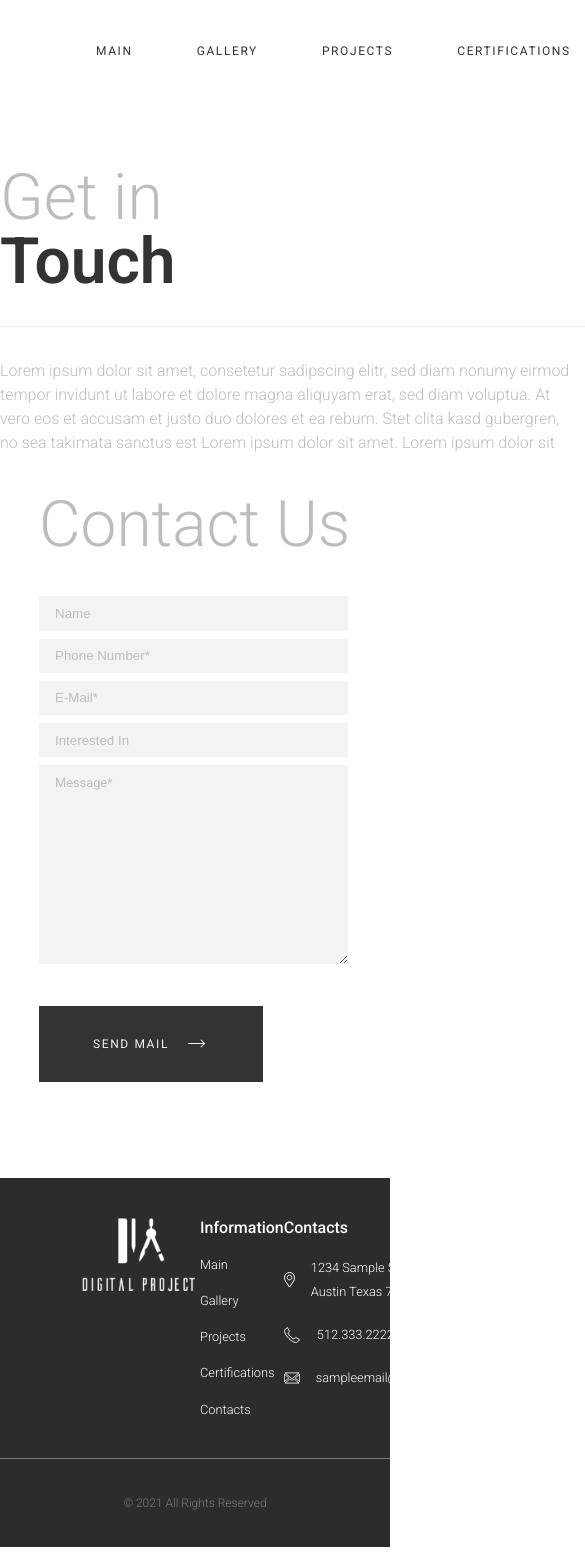
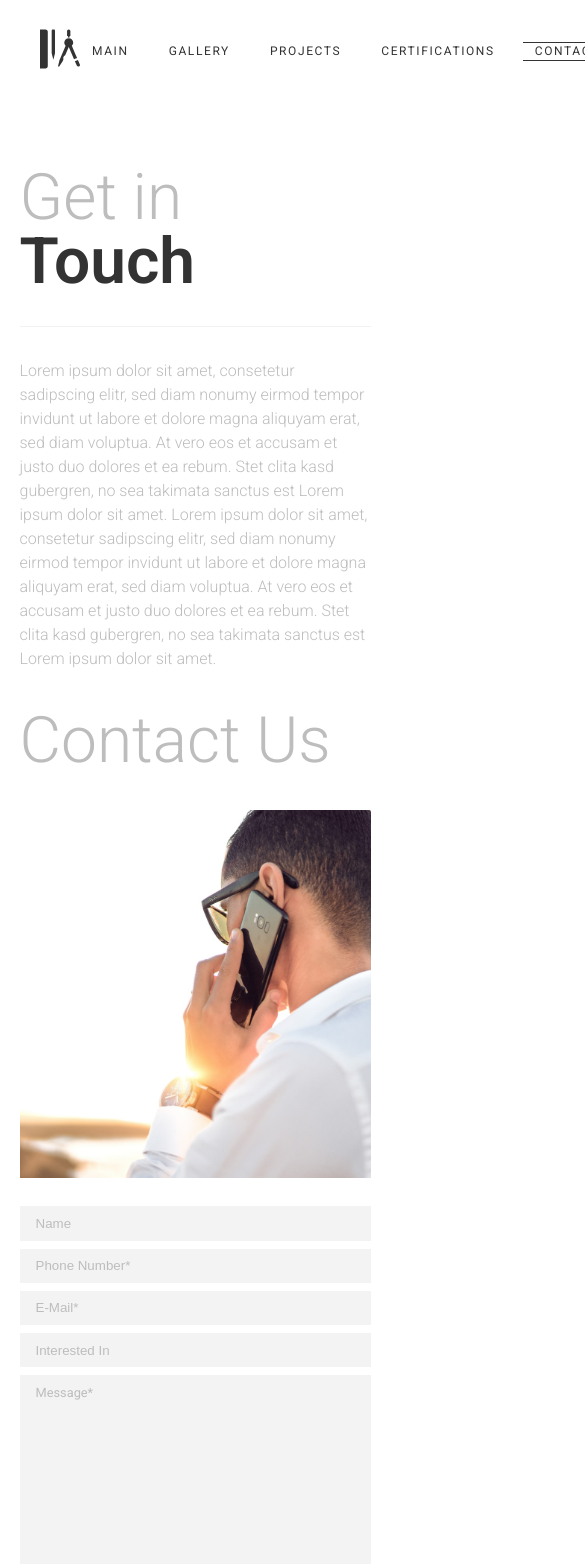
Before and after one commit to riyaueng/project_architect_portfolio, a React (Vite) app: page /contacts in a window 390 px wide. Shown: the top 1564 px of the page, 585 px wide, since content can reach past the window. Built offline with nearby package versions, Linux system fonts and the light colour scheme.

Commit message:
responsive_styling_pages

```diff
--- a/src/components/aboutSection/AboutSection.css
+++ b/src/components/aboutSection/AboutSection.css
@@ -61,11 +61,11 @@
   gap: 2rem;
 }
 
-/* ? ----- Responsive Design Tablet ----- */
+/* ? ----- Responsive Styling ----- */
 
 @media only screen and (max-width: 1245px) {
   .section_about {
-    width: 80%;
+    width: 90%;
     gap: 2rem;
     margin: 0 auto 6rem;
   }
--- a/src/components/contactSection/ContactSection.css
+++ b/src/components/contactSection/ContactSection.css
@@ -54,11 +54,11 @@
   outline-color: black;
 }
 
-/* ? ----- Responsive Design Tablet ----- */
+/* ? ----- Responsive Styling ----- */
 
 @media only screen and (max-width: 1245px) {
   .section_contact {
-    width: 80%;
+    width: 90%;
   }
 
   .wrapper_contact {
@@ -75,3 +75,11 @@
     width: 100%;
   }
 }
+
+@media only screen and (max-width: 736px) {
+  .wrapper_contact {
+    display: flex;
+    flex-direction: column-reverse;
+    margin-bottom: 2.5rem;
+  }
+}
--- a/src/components/footer/Footer.css
+++ b/src/components/footer/Footer.css
@@ -12,7 +12,7 @@ footer {
   display: flex;
   justify-content: space-between;
   align-items: start;
-  padding: 0 5rem;
+  padding: 0 4rem;
   margin-bottom: 2.5rem;
 }
 
@@ -68,3 +68,24 @@ footer li {
 .wrapper_footer_socials img {
   margin-right: 1.5rem;
 }
+
+/* ? ----- Responsive Styling ----- */
+
+@media only screen and (max-width: 1245px) {
+  .footer_info {
+    padding: 0 3rem;
+  }
+}
+
+@media only screen and (max-width: 975px) {
+  .footer_info {
+    padding: 0 2rem;
+    gap: 1.5rem;
+  }
+  .wrapper_footer_contacts li {
+    gap: 0.6rem;
+  }
+  .wrapper_footer_socials img {
+    margin-right: 1rem;
+  }
+}
--- a/src/components/header/Header.css
+++ b/src/components/header/Header.css
@@ -6,6 +6,14 @@ header {
   padding: 0 5rem;
 }
 
-header .archtitects_logo {
+header .architects_logo img {
   width: 2.5rem;
 }
+
+/* ? ----- Responsive Styling ----- */
+
+@media only screen and (max-width: 975px) {
+  header {
+    padding: 0 2.5rem;
+  }
+}
--- a/src/components/header/Header.tsx
+++ b/src/components/header/Header.tsx
@@ -14,7 +14,7 @@ export default function Header(props: HeaderProps) {
   return (
     <>
       <header>
-        <div className="archtitects_logo">
+        <div className="architects_logo">
           <img
             src={props.darkMode ? logo_white : logo_black}
             alt={props.darkMode ? "White Architects Logo" : "Black Architects Logo"}
--- a/src/components/heroSection/HeroSection.css
+++ b/src/components/heroSection/HeroSection.css
@@ -1,8 +1,9 @@
 .section_hero {
   display: flex;
-  justify-content: space-evenly;
+  justify-content: center;
   align-items: center;
-  margin: 0 2rem 6rem 4rem;
+  gap: 7rem;
+  margin: 0 auto 6rem;
 }
 
 .div_hero_image {
@@ -39,15 +40,37 @@
   z-index: 1;
 }
 
-/* ? ----- Responsive Design Tablet ----- */
+/* ? ----- Responsive Styling ----- */
 
 @media only screen and (max-width: 1240px) {
+  .section_hero {
+    width: 100%;
+    gap: 4rem;
+  }
+
   .div_hero_image,
   .div_hero_image img {
     width: 100%;
   }
+}
 
+@media only screen and (max-width: 975px) {
+  .section_hero {
+    gap: 2rem;
+  }
+
+  .div_hero_image,
+  .div_hero_image img {
+    width: 100%;
+  }
+  .div_img_link {
+    position: relative;
+    width: 60%;
+  }
   .section_hero h1 {
-    margin-right: 2rem;
+    margin-left: 2rem;
   }
 }
+
+@media only screen and (max-width: 735px) {
+}
--- a/src/components/introSection/IntroSection.css
+++ b/src/components/introSection/IntroSection.css
@@ -23,3 +23,17 @@
 .section_intro p {
   column-count: 2;
 }
+
+/* ? ----- Responsive Styling ----- */
+
+@media only screen and (max-width: 1245px) {
+  .section_intro {
+    width: 90%;
+  }
+}
+
+@media only screen and (max-width: 550px) {
+  .section_intro p {
+    column-count: 1;
+  }
+}
--- a/src/components/mainFocusSection/MainFocusSection.css
+++ b/src/components/mainFocusSection/MainFocusSection.css
@@ -37,11 +37,11 @@
   width: 24rem;
 }
 
-/* ? ----- Responsive Design Tablet ----- */
+/* ? ----- Responsive Styling ----- */
 
 @media only screen and (max-width: 1245px) {
   .section_mainfocus {
-    width: 80%;
+    width: 90%;
   }
 
   .wrapper_focus_text {
--- a/src/components/navigation/Navigation.css
+++ b/src/components/navigation/Navigation.css
@@ -49,3 +49,42 @@
   transition: 0.5s;
   background-color: var(--contact-font-color);
 }
+
+/* ? ----- Responsive Styling ----- */
+
+@media only screen and (max-width: 1245px) {
+  .wrapper_nav {
+    gap: 1.5rem;
+  }
+
+  .wrapper_nav nav {
+    gap: 1.5rem;
+  }
+
+  .btn_mode {
+    border: none;
+    border-radius: 1.2rem;
+    padding: 0.5rem 0.5rem 0.3rem;
+    background-color: transparent;
+  }
+
+  .btn_mode:hover {
+    transition: 0.8s;
+    background-color: var(--tertiary-color);
+  }
+}
+
+@media only screen and (max-width: 975px) {
+  .wrapper_nav {
+    gap: 1rem;
+  }
+  .wrapper_nav nav {
+    gap: 1rem;
+  }
+  .wrapper_nav nav a {
+    padding: 0.1rem 0.75rem;
+  }
+  .btn_mode {
+    padding: 0rem;
+  }
+}
--- a/src/components/projectsSection/ProjectsSection.css
+++ b/src/components/projectsSection/ProjectsSection.css
@@ -94,11 +94,11 @@
   height: 35%;
 }
 
-/* ? ----- Responsive Design Tablet ----- */
+/* ? ----- Responsive Styling ----- */
 
 @media only screen and (max-width: 1245px) {
   .section_projects {
-    width: 80%;
+    width: 90%;
   }
 
   .projects_examples,
@@ -122,5 +122,3 @@
     width: 115%;
   }
 }
-
-/* ? ----- Responsive Design Mobile ----- */
--- a/src/pages/gallery/Gallerly.css
+++ b/src/pages/gallery/Gallerly.css
@@ -19,3 +19,59 @@
 .section_gallery div {
   background-color: #c4c4c4;
 }
+
+/* ? ----- Responsive Design ----- */
+
+@media only screen and (max-width: 1245px) {
+  .section_gallery {
+    width: 90%;
+    gap: 1.5rem;
+  }
+  .section_gallery img {
+    width: 100%;
+    height: 14rem;
+  }
+}
+
+@media only screen and (max-width: 975px) {
+  .section_gallery {
+    width: 90%;
+    grid-template-columns: repeat(4, 1fr);
+    gap: 1.5rem;
+  }
+
+  .section_gallery img {
+    height: 12rem;
+  }
+}
+
+@media only screen and (max-width: 736px) {
+  .section_gallery {
+    grid-template-columns: repeat(3, 1fr);
+    gap: 1rem;
+  }
+
+  .section_gallery img {
+    height: 14rem;
+  }
+}
+
+@media only screen and (max-width: 550px) {
+  .section_gallery {
+    grid-template-columns: repeat(2, 1fr);
+  }
+
+  .section_gallery img {
+    height: 18rem;
+  }
+}
+
+@media only screen and (max-width: 460px) {
+  .section_gallery {
+    grid-template-columns: none;
+  }
+
+  .section_gallery img {
+    height: 26rem;
+  }
+}
```
